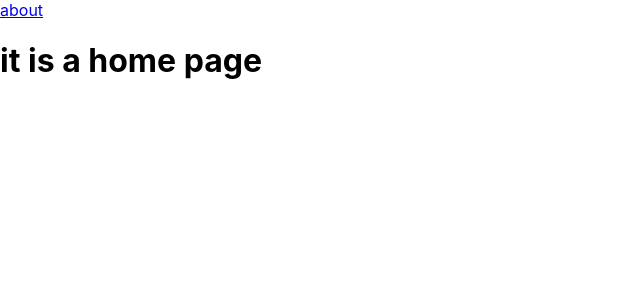
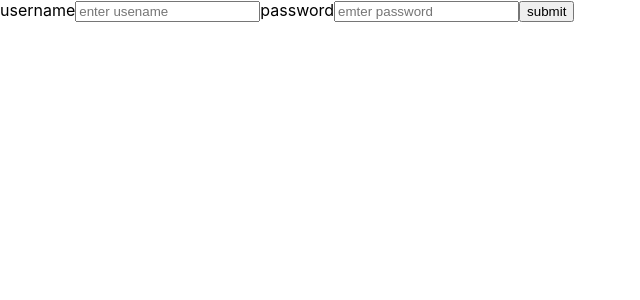
Before and after one commit to Irshanac/React_Basic, a React (Create React App) app: page / in a window 1280 px wide. Shown: the top 300 px of the page, without its empty margins (0-640 px from the left). Built offline with nearby package versions, Linux system fonts and the light colour scheme.

Commit message:
activity 1 &2

```diff
--- a/src/App.js
+++ b/src/App.js
@@ -1,13 +1,17 @@
 import React from 'react';
-import {  Route, Routes } from 'react-router-dom';
-import Home from './components/router/Home'; // Make sure the path to Home.js is correct
-import About from './components/router/About';
+import { Route, Routes } from 'react-router-dom';
+import Home from './components/activity2/Home';
+import Login from './components/activity2/Login';
+import Reg from './components/activity2/Reg';
+
+
 function App() {
   return (
-      <Routes>
-        <Route path='/' element={<Home />} />
-        <Route path='/about' element={<About/>}/>
-      </Routes>
+     <Routes>
+      <Route path='/' element={<Reg/>}></Route>
+      <Route path='/login' element={<Login/>}></Route>
+      <Route path='/home' element={<Home/>}></Route>
+     </Routes>
 
   );
 }
--- /dev/null
+++ b/src/components/activity2/Home.js
@@ -0,0 +1,11 @@
+import React from 'react'
+
+function Home() {
+  return (
+    <div>
+      <h1>it is a home page</h1>
+    </div>
+  )
+}
+
+export default Home
--- /dev/null
+++ b/src/components/activity2/Login.js
@@ -0,0 +1,23 @@
+import React from 'react'
+import { useNavigate } from 'react-router-dom'
+
+function Login() {
+    const nav=useNavigate()
+    const moveHome=(e)=>{
+        e.preventDefault();
+        nav("/home")
+    }
+  return (
+    <div>
+      <form >
+        <label>username</label>
+        <input type='text' placeholder='enter usename'></input>
+        <label>password</label>
+        <input type='password' placeholder='emter password'></input>
+        <button type='submit' onClick={moveHome}>submit</button>
+      </form>
+    </div>
+  )
+}
+
+export default Login
--- /dev/null
+++ b/src/components/activity2/Reg.js
@@ -0,0 +1,25 @@
+import React from 'react'
+import { useNavigate } from 'react-router-dom'
+
+function Reg() {
+    const nav=useNavigate()
+    const moveLogin=(e)=>{
+        e.preventDefault();
+        nav("/login")
+    }
+  return (
+    <div>
+      <div>
+      <form >
+        <label>username</label>
+        <input type='text' placeholder='enter usename'></input>
+        <label>password</label>
+        <input type='password' placeholder='emter password'></input>
+        <button type='submit' onClick={moveLogin}>submit</button>
+      </form>
+    </div>
+    </div>
+  )
+}
+
+export default Reg
--- /dev/null
+++ b/src/components/nav/Home.js
@@ -0,0 +1,13 @@
+import React from 'react'
+
+function Home() {
+  return (
+    <div>
+      <a href='/login'>LOGIN</a>
+      <a href='/registration'>Registarion</a>
+      <h1>it is a home page</h1>
+    </div>
+  )
+}
+
+export default Home
--- /dev/null
+++ b/src/components/nav/Reg.js
@@ -0,0 +1,11 @@
+import React from 'react'
+
+function Reg() {
+  return (
+    <div>
+      <h1>Registration page</h1>
+    </div>
+  )
+}
+
+export default Reg
```
Also changed, not shown: src/components/nav/Log.js (added, +11 -0 lines).
